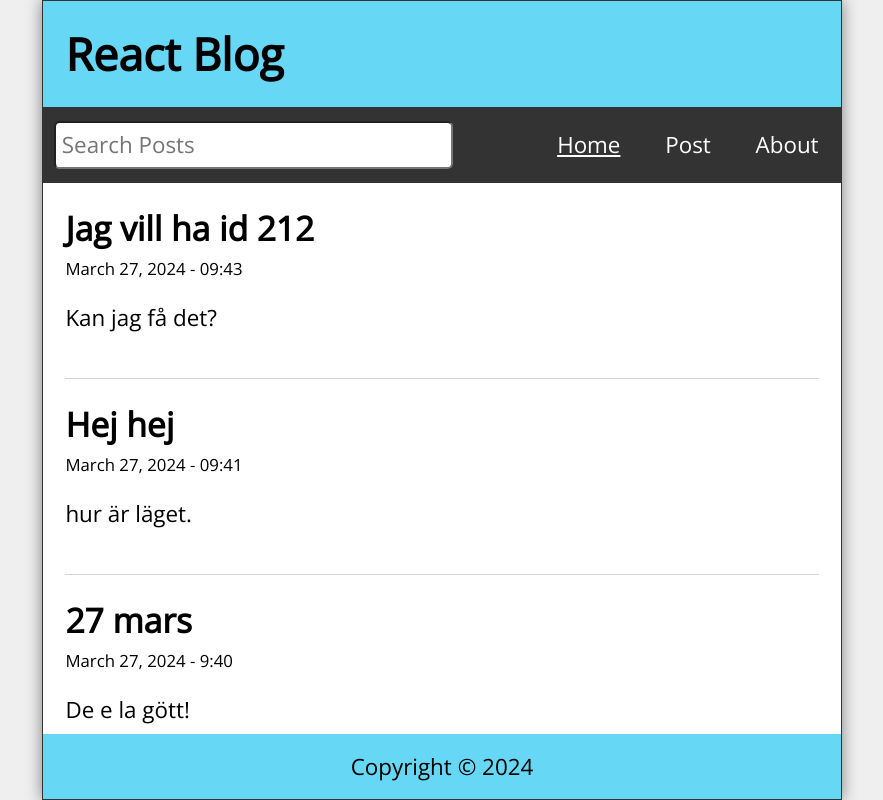
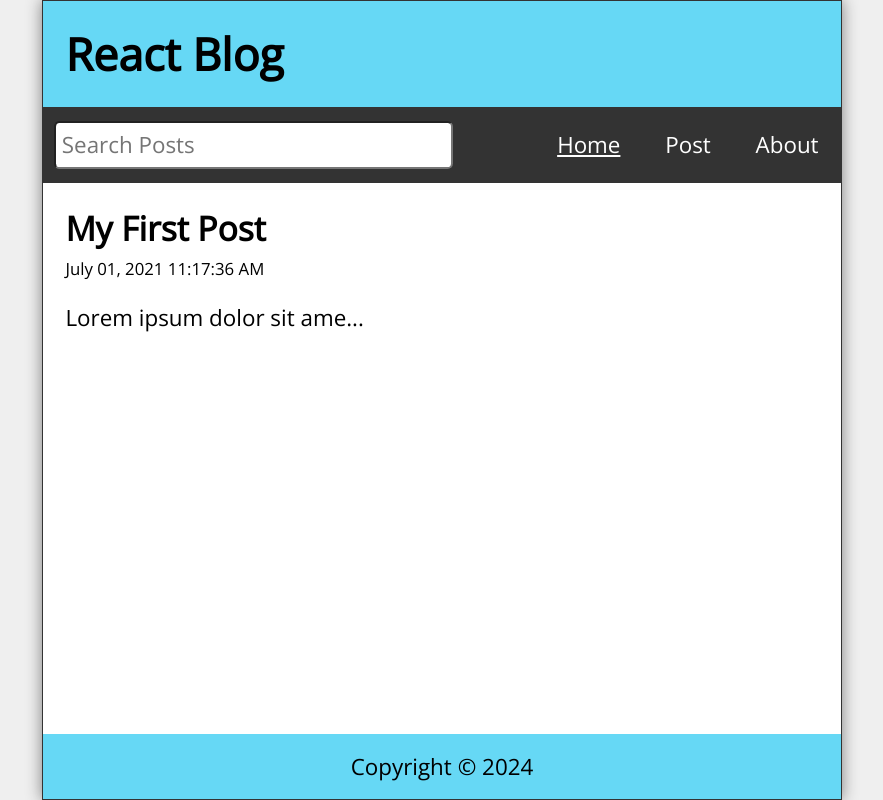
Before and after one commit to ArnarQlok/react-blog-code-along, a React (Vite) app: page / in a window 1280 px wide. Shown: the whole page, without its empty margins (198-1081 px from the left). Built offline with nearby package versions, Linux system fonts and the light colour scheme; data requests are answered from the project's data file.

Commit message:
Added delete to api functionality

```diff
--- a/data/db.json
+++ b/data/db.json
@@ -5,30 +5,6 @@
       "title": "My First Post",
       "datetime": "July 01, 2021 11:17:36 AM",
       "body": "Lorem ipsum dolor sit amet consectetur adipisicing elit. Quis consequatur expedita, assumenda similique non optio! Modi nesciunt excepturi corrupti atque blanditiis quo nobis, non optio quae possimus illum exercitationem ipsa!"
-    },
-    {
-      "id": "2",
-      "title": "My 2nd Post",
-      "datetime": "July 01, 2021 11:17:36 AM",
-      "body": "Lorem ipsum dolor sit amet consectetur adipisicing elit. Quis consequatur expedita, assumenda similique non optio! Modi nesciunt excepturi corrupti atque blanditiis quo nobis, non optio quae possimus illum exercitationem ipsa!"
-    },
-    {
-      "id": "21",
-      "title": "27 mars",
-      "datetime": "March 27, 2024 - 9:40",
-      "body": "De e la gött!"
-    },
-    {
-      "id": "211",
-      "title": "Hej hej",
-      "datetime": "March 27, 2024 - 09:41",
-      "body": "hur är läget."
-    },
-    {
-      "id": "212",
-      "title": "Jag vill ha id 212",
-      "datetime": "March 27, 2024 - 09:43",
-      "body": "Kan jag få det?"
     }
   ]
 }
--- a/src/App.jsx
+++ b/src/App.jsx
@@ -70,10 +70,15 @@
     }
   };
 
-  const handleDelete = (id) => {
-    const postsList = posts.filter((post) => post.id !== id);
-    setPosts(postsList);
-    navigate("/");
+  const handleDelete = async (id) => {
+    try {
+      await api.delete(`/posts/${id}`);
+      const postsList = posts.filter((post) => post.id !== id);
+      setPosts(postsList);
+      navigate("/");
+    } catch (err) {
+      console.log(`Error ${err.message}`);
+    }
   };
   return (
     <div className="App">
```
